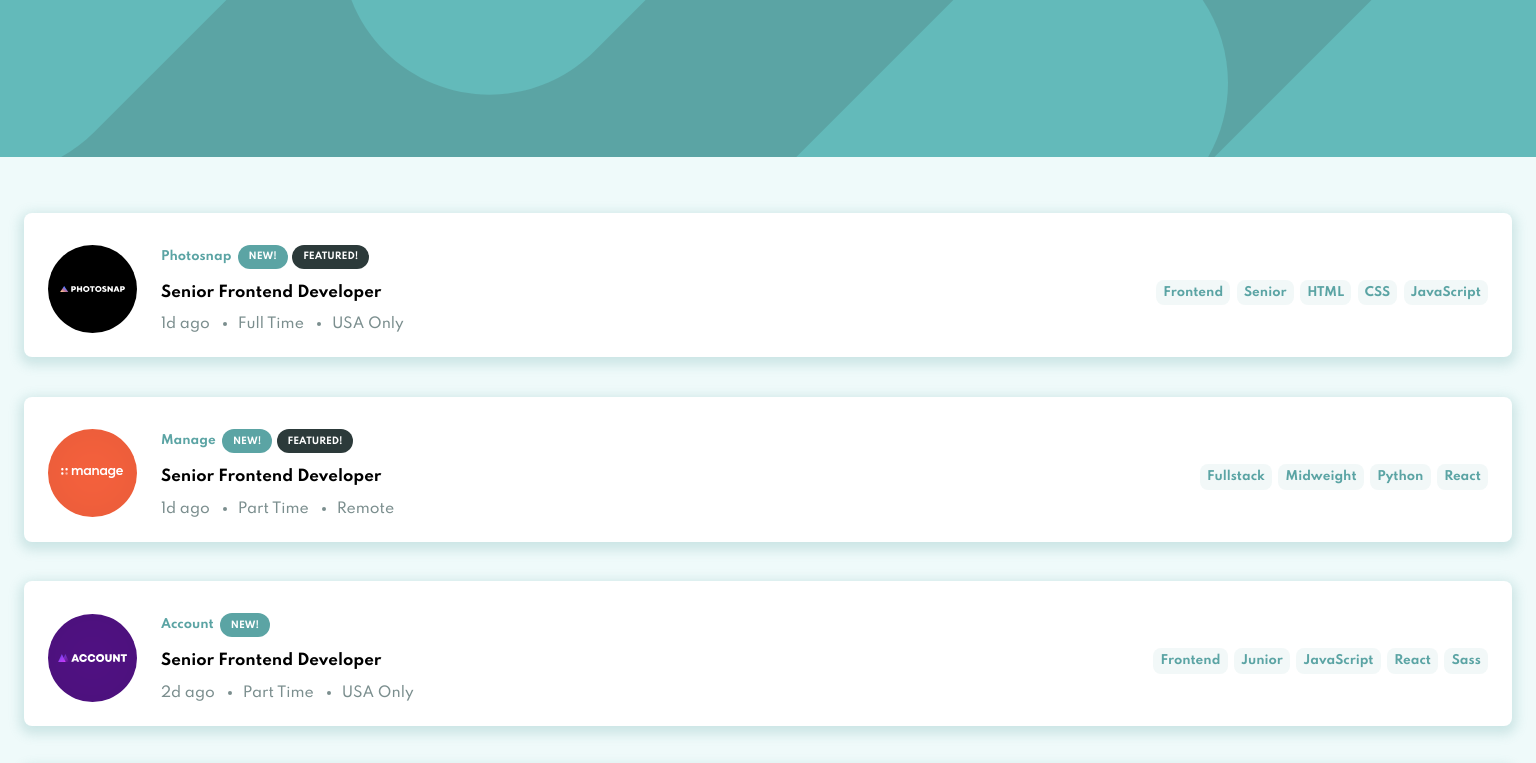
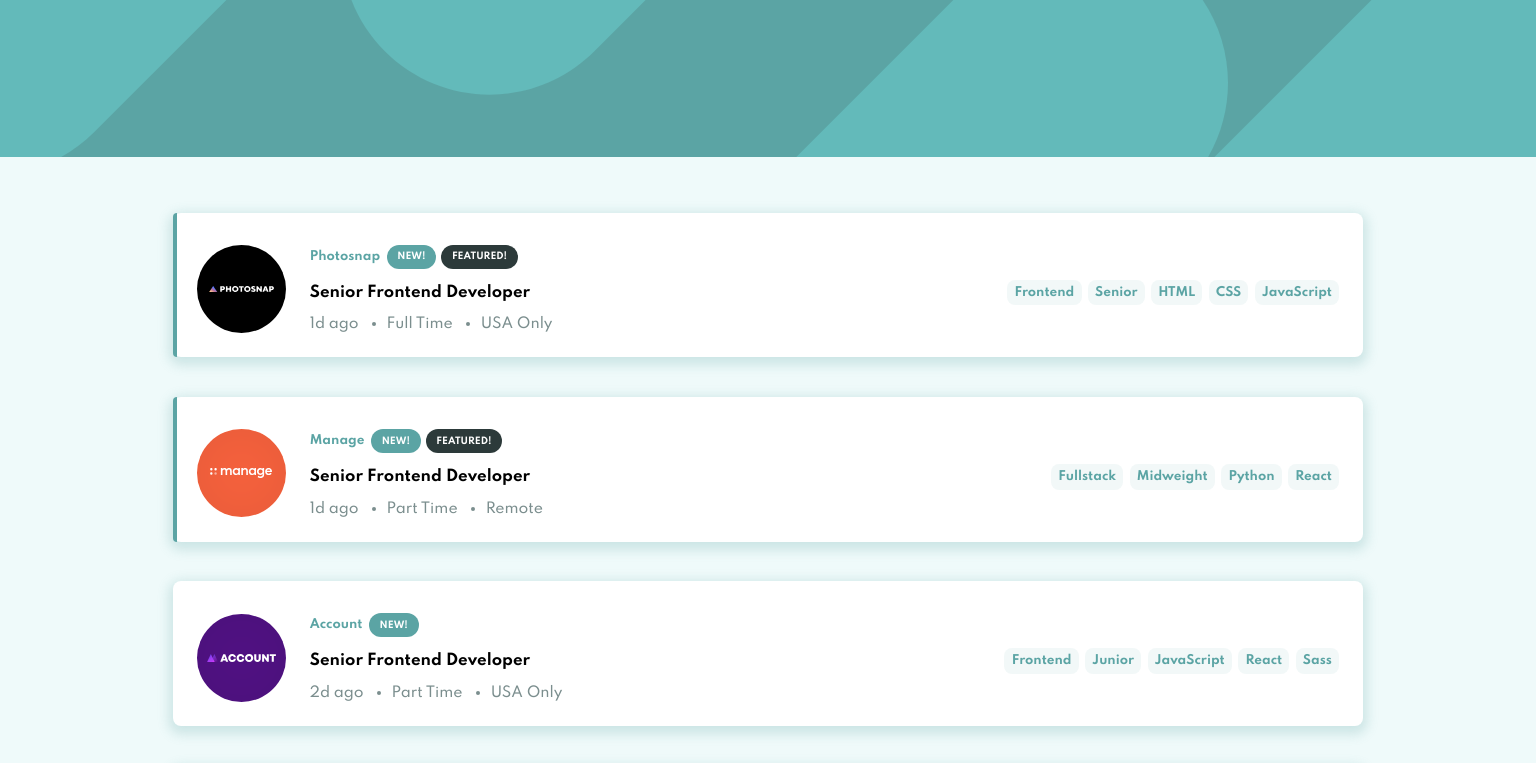
Before and after one commit to sugidaffection/frontend-mentor, a plain HTML site: page static-job-listings/index.html in a window 1536 px wide. Shown: the top 763 px of the page. Drawn offline with Linux system fonts and the light colour scheme.

Commit message:
update width

```diff
--- a/static-job-listings/static/js/script.js
+++ b/static-job-listings/static/js/script.js
@@ -140,7 +140,10 @@ class Item {
         row1.innerHTML = `<div class="card__col card__company">${this.company}</div>`
 
         if (this.new) { row1.innerHTML += `<div class="card__col badge badge-primary">New!</div>` }
-        if (this.featured) { row1.innerHTML += `<div class="card__col badge badge-secondary">Featured!</div>` }
+        if (this.featured) {
+            row1.innerHTML += `<div class="card__col badge badge-secondary">Featured!</div>`;
+            card.classList.add('card-active')
+        }
 
         const row2 = document.createElement('div');
         row2.className = 'card__row';
--- a/static-job-listings/static/scss/_components.scss
+++ b/static-job-listings/static/scss/_components.scss
@@ -204,7 +204,12 @@
     .header-bar {
         background-image: url('../../images/bg-header-desktop.svg');
     }
+
+
+
     .row#card_list {
+        justify-self: center;
+        width: 80%;
         .card {
             align-items: center;
             grid-template-columns: auto 1fr 1fr;
```
Also changed, not shown: static-job-listings/static/css/style.css, 1 other file.
